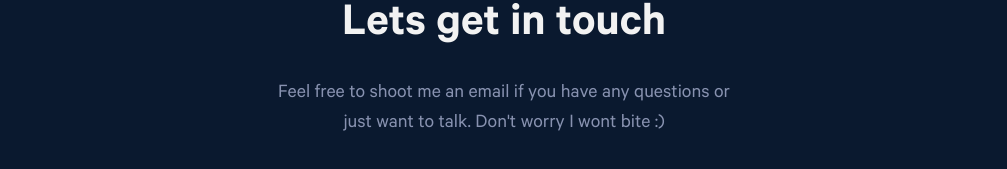
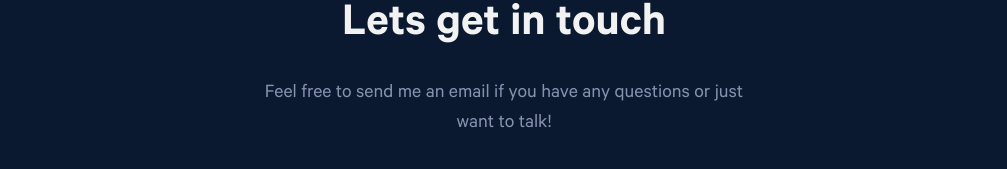
Before and after one commit to nhui98/portfoliov2, a Next.js app: page / in a window 1280 px wide. Shown: the part 3745-3914 px from the top of the page, without its empty margins (136-1143 px from the left). Built offline with nearby package versions, Linux system fonts and the light colour scheme.

Commit message:
change contact text

```diff
--- a/components/Contact/Contact.tsx
+++ b/components/Contact/Contact.tsx
@@ -7,7 +7,7 @@ export const data = {
   title: "Contact me",
   subtitle: "Lets get in touch",
   description:
-    "Feel free to shoot me an email if you have any questions or just want to talk. Don't worry I wont bite :)",
+    "Feel free to send me an email if you have any questions or just want to talk!",
   btnText: "Message me",
   btnLink: "mailto:hui.nathan9@gmail.com",
 };
```
